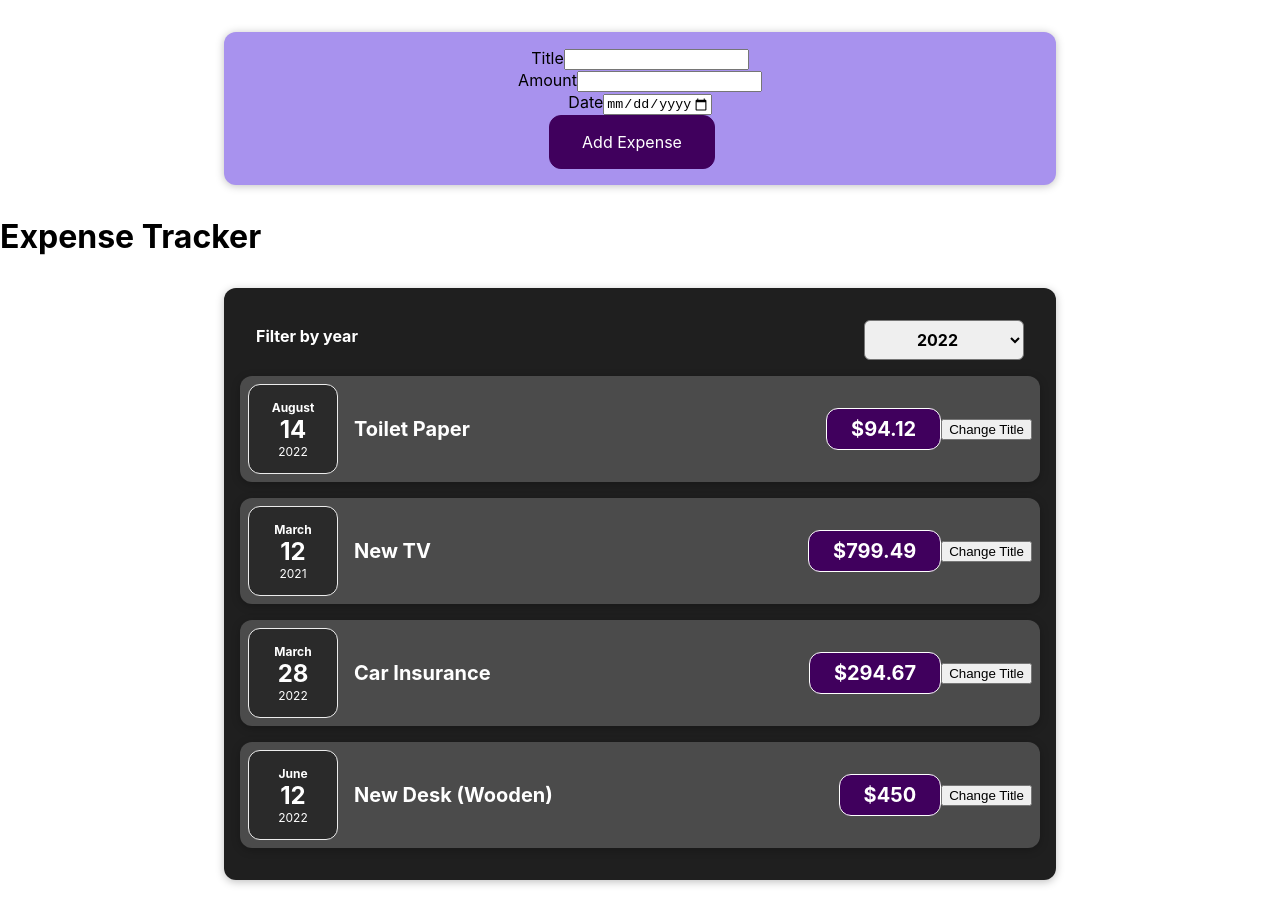
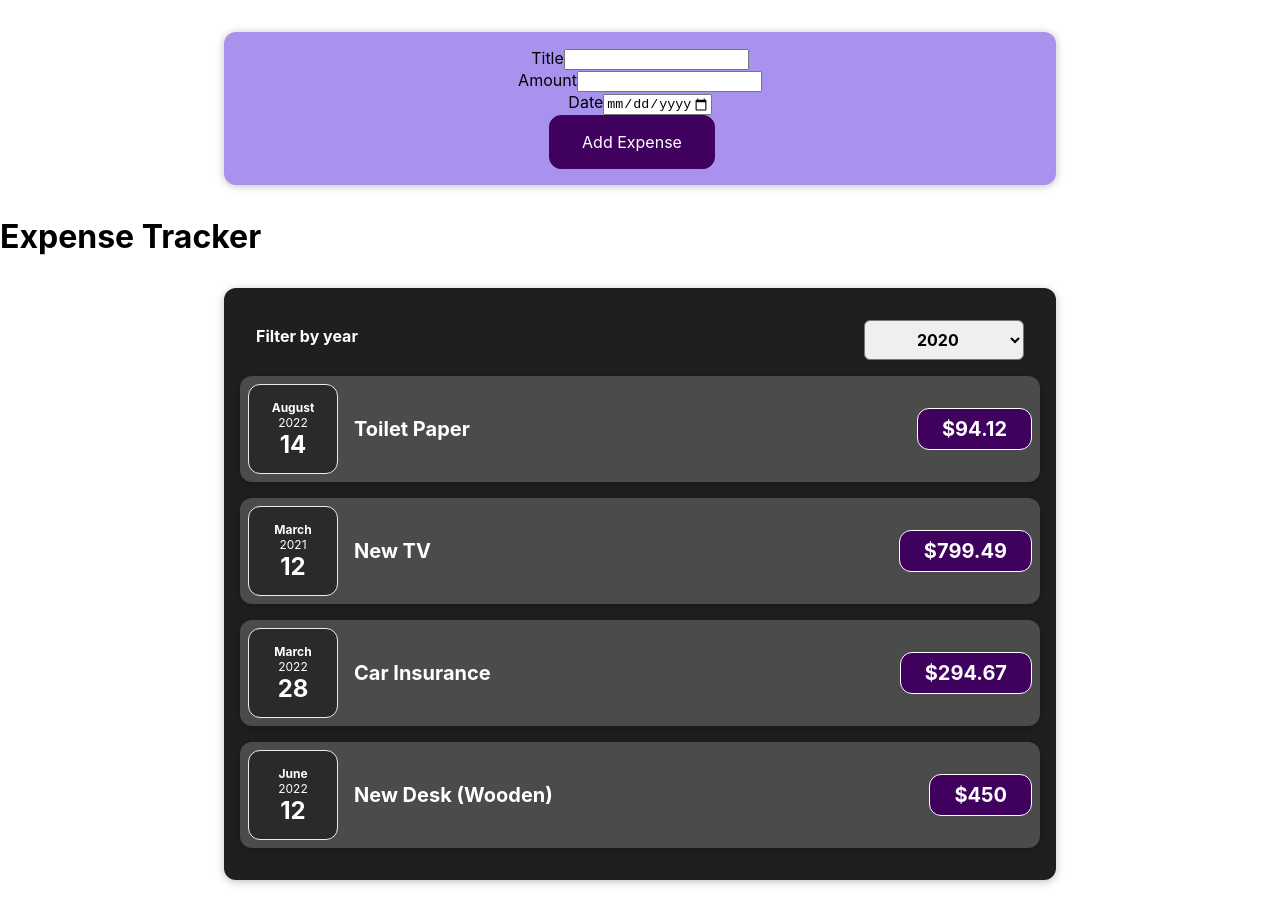
Before and after one commit to MMM-ZA/Expense--Tracker-, a React (Create React App) app in the folder expense_tracker/: page / in a window 1280 px wide. Built offline with nearby package versions, Linux system fonts and the light colour scheme.

Commit message:
changed expense date file and fixed expenseform file

```diff
--- a/expense_tracker/src/components/ExpenseDate.js
+++ b/expense_tracker/src/components/ExpenseDate.js
@@ -1,19 +1,19 @@
+import React from 'react';
+
 import './ExpenseDate.css';
 
 const ExpenseDate = (props) => {
-  const month = props.date.toLocaleString('en-US', {month:'long'});
-  const day = props.date.toLocaleString('en-US', {day:'2-digit'});
+  const month = props.date.toLocaleString('en-US', { month: 'long' });
+  const day = props.date.toLocaleString('en-US', { day: '2-digit' });
   const year = props.date.getFullYear();
 
   return (
-   <div className='expense-date'>
-     <div className='expense-date__month'>{month}</div>
-     <div className='expense-date__day'>{day}</div>
-     <div className='expense-date__year'>{year}</div>
-   </div>
-
+    <div className='expense-date'>
+      <div className='expense-date__month'>{month}</div>
+      <div className='expense-date__year'>{year}</div>
+      <div className='expense-date__day'>{day}</div>
+    </div>
   );
-}
-
+};
 
 export default ExpenseDate;
--- a/expense_tracker/src/components/ExpenseFilter.js
+++ b/expense_tracker/src/components/ExpenseFilter.js
@@ -2,16 +2,16 @@ import React from 'react';
 
 import './ExpenseFilter.css';
 
-const ExpenseFilter = () => {
+const ExpenseFilter = (props) => {
    const dropDownChangeHandler = (event) => {
-      console.log(event.target.value);
+      props.onChangeFilter(event.target.value);
    };
 
   return (
     <div className='expenses-filter'>
       <div className='expenses-filter__control'>
         <label>Filter by year</label>
-        <select onChange={dropDownChangeHandler}>
+        <select value={props.selected} onChange={dropDownChangeHandler}>
           <option value='2022'>2022</option>
           <option value='2021'>2021</option>
           <option value='2020'>2020</option>
--- a/expense_tracker/src/components/ExpenseItem.js
+++ b/expense_tracker/src/components/ExpenseItem.js
@@ -1,28 +1,18 @@
 import ExpenseDate from './ExpenseDate';
 import Card from './Card';
 import './ExpenseItem.css';
-import { useState } from 'react';
 
-const  ExpenseItem =  (props) => {
-
-  const [title,setTitle] = useState(props.title);
-
-  const clickedHandler = () => {
-    setTitle('Updated');
-    console.log(title);
-  };
+const ExpenseItem = (props) => {
 
   return (
- <Card className="expense-item">
-  <ExpenseDate date={props.date}/>
-
-  <div className="expense-item__description">
-     <h2>{title}</h2>
-    <div className="expense-item__price">${props.amount}</div>
-   </div>
-   <button onClick={clickedHandler}>Change Title</button>
- </Card>
- );
+    <Card className='expense-item'>
+      <ExpenseDate date={props.date} />
+      <div className='expense-item__description'>
+        <h2>{props.title}</h2>
+        <div className='expense-item__price'>${props.amount}</div>
+      </div>
+    </Card>
+  );
 }
 
 export default ExpenseItem;
--- a/expense_tracker/src/components/Expenses.js
+++ b/expense_tracker/src/components/Expenses.js
@@ -1,4 +1,4 @@
-import React from 'react';
+import React, { useState } from 'react';
 
 import ExpenseItem from './ExpenseItem';
 import Card from './Card';
@@ -6,11 +6,18 @@ import './Expenses.css';
 import ExpenseFilter from './ExpenseFilter';
 
 const Expenses = (props) => {
+
+  const [filteredYear,setFilteredYear] = useState('2020');
+
+  const filterChangeHandler = selectedYear => {
+    setFilteredYear(selectedYear);
+  };
+
   return (
     <div>
 
      <Card className="expenses">
-      <ExpenseFilter/>
+      <ExpenseFilter selected={filteredYear} onChangeFilter={filterChangeHandler}/>
       <ExpenseItem
         title={props.items[0].title}
         amount={props.items[0].amount}
```
Also changed, not shown: expense_tracker/src/components/NewExpense/ExpenseForm.js (+29 -11 lines).
